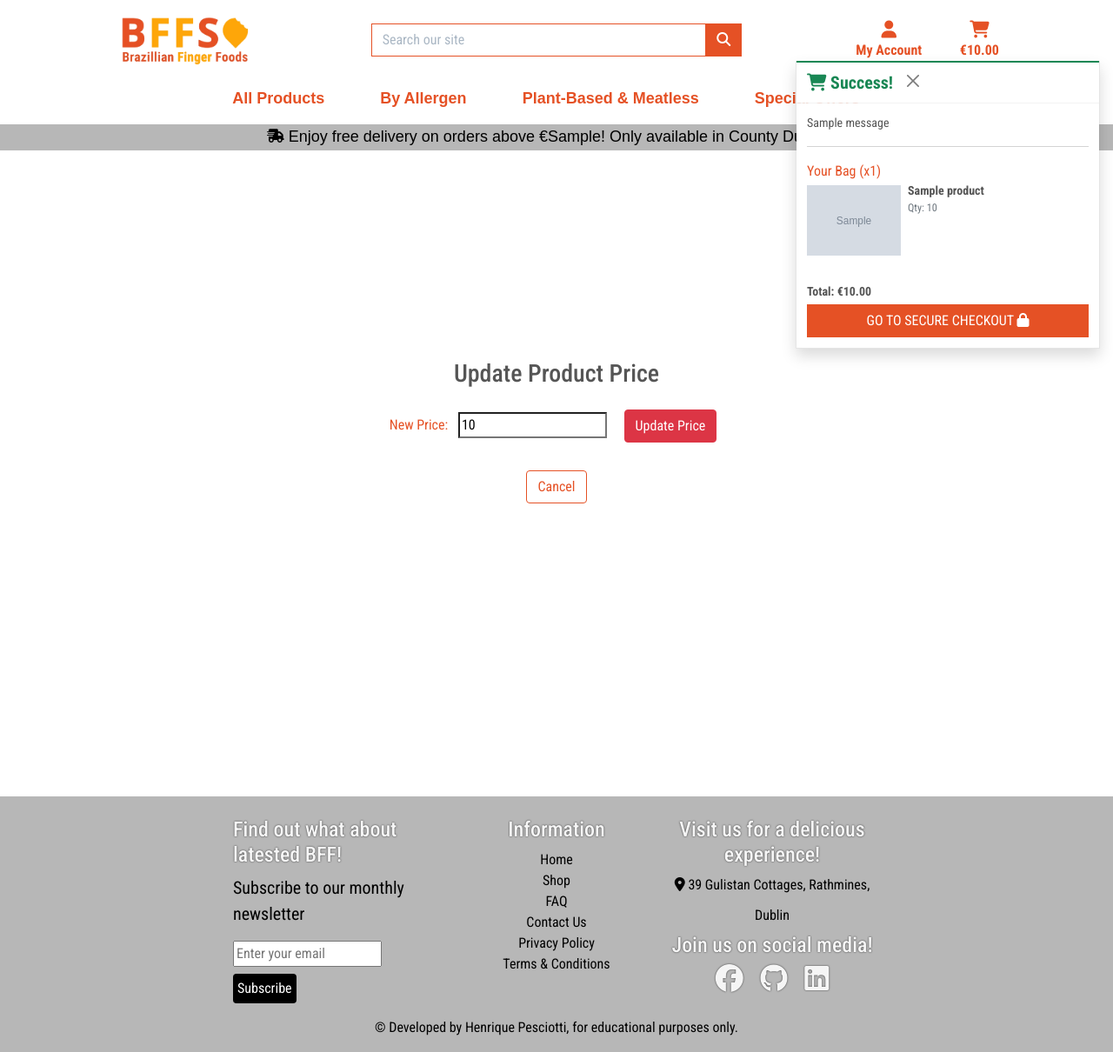
After one commit to hpesciotti/bffs-brazilian-finger-foods, a Django app: template shop_admin/templates/shop_admin/update_price.html in a window 1280 px wide. The commit adds this page. Shown: the whole page at 87% size. Run offline with Django 5.2, Linux system fonts and the light colour scheme; the template is opened without the code that fills it: most values are stand-ins (such as "Sample title", 1, 10 or a date in 2020); grey boxes marked "Sample" are stand-in pictures; one stand-in notice (Sample message) is shown; some libraries are stand-ins or nearby versions.

Commit message:
feat/fix: add change price to shop_admin and fix footer in table pages

```diff
--- a/shop_admin/templates/shop_admin/manage_batches.html
+++ b/shop_admin/templates/shop_admin/manage_batches.html
@@ -15,10 +15,10 @@
 {% block content %}
 <div class="row justify-content-center my-sm-5 my-3 my-lg-4 expand-sm" style="align-content: start;">
     <div class="col-12">
-        <h3 class="text-center">Manage Products</h3>
+        <h3 class="text-center">Manage Batches</h3>
     </div>
     <!-- Search Form -->
-    <div class="col-12 col-md-6 col-lg-4 my-4 py-1 py-lg-0">
+    <div class="col-8 col-md-6 col-lg-4 my-4 py-1 py-lg-0">
         <form method="GET">
             <div class="input-group w-100">
                 <input class="form-control border border-dk-orange rounded-0" type="text" name="q" value="{{ search_query }}"
--- /dev/null
+++ b/shop_admin/templates/shop_admin/update_price.html
@@ -0,0 +1,25 @@
+{% extends "base_custom.html" %}
+
+{% block content %}
+    <div class="container-fluid d-flex justify-content-center align-items-center expand-sm my-3 vh-100">
+        <div class="overlay"></div>
+        <div class="row justify-content-center">
+            <div class="col-12 col-md-8 col-lg-6 col-xl-4">
+                <div class="text-center">
+                    <h3 class="m-2">Update Product Price</h3>
+                    <form method="POST">
+                        {% csrf_token %}
+                        <label for="new_price" class="text-dk-orange m-2">New Price:</label>
+                        <input type="number" step="0.01" id="new_price" name="new_price" value="{{ product.price }}" required>
+                        <button type="submit" class="btn btn-danger m-3">Update Price</button>
+                    </form>
+                    <a href="{% url 'manage_batches' %}" class="btn btn-invert-orange m-3">Cancel</a>
+                </div>
+            </div>
+        </div>
+    </div>
+{% endblock %}
+
+{% block postloadjs %}
+{{ block.super }}
+{% endblock %}
--- a/shop_admin/urls.py
+++ b/shop_admin/urls.py
@@ -7,6 +7,7 @@ urlpatterns = [
     path('manage_batches/', views.manage_batches, name='manage_batches'),
     path('manage_products/', views.manage_products, name='manage_products'),
     path('best_seller/<int:product_id>/', views.best_seller, name='best_seller'),
+    path('update_price/<int:product_id>/', views.update_price, name='update_price'),
     path('apply_discount/<int:batch_id>/', views.apply_discount, name='apply_discount'),
     path('edit_batch/<int:batch_id>/', views.edit_batch, name='edit_batch'),
     path('delete_batch/<int:batch_id>/', views.delete_batch, name='delete_batch'),
--- /dev/null
+++ b/templates/base_custom.html
@@ -0,0 +1,187 @@
+{% load static %}
+
+<!doctype html>
+<html lang="en">
+
+    <head>
+        {% block meta %}
+        <meta http-equiv="X-UA-Compatible" content="ie=edge">
+        <meta charset="utf-8">
+        <meta name="viewport" content="width=device-width, initial-scale=1, shrink-to-fit=no">
+        <!-- Metatags for engine search optmization -->
+        <meta name="description" content="Taste the best Brazilian finger foods in Dublin. Delivered frozen to your doorstep, our comfort foods are perfect for parties and events and as a quick snack.">
+        <meta name="keywords" content="Brazilian appetizers, frozen Brazilian snacks, finger foods from Brazil, Brazilian cuisine Dublin, party appetizers Dublin, Brazilian snacks Dublin">
+        {% comment %} Favicon {% endcomment %}
+        <link rel="apple-touch-icon" sizes="180x180" href="{{ MEDIA_URL }}/favicon/apple-touch-icon.png">
+        <link rel="icon" type="image/png" sizes="32x32" href="{{ MEDIA_URL }}/favicon/favicon-32x32.png">
+        <link rel="icon" type="image/png" sizes="16x16" href="{{ MEDIA_URL }}/favicon/favicon-16x16.png">
+        <link rel="manifest" href="{{ MEDIA_URL }}/favicon/site.webmanifest">
+        {% endblock %}
+
+        {% block extra_meta %}
+        {% endblock %}
+
+        {% block corecss %}
+        <link href="https://cdn.jsdelivr.net/npm/bootstrap@5.0.2/dist/css/bootstrap.min.css" rel="stylesheet"
+            integrity="sha384-EVSTQN3/azprG1Anm3QDgpJLIm9Nao0Yz1ztcQTwFspd3yD65VohhpuuCOmLASjC" crossorigin="anonymous">
+        <link rel="stylesheet" href="{% static 'css/base.css' %}">
+        <!-- Google Fonts CSS -->
+        <link rel="preconnect" href="https://fonts.googleapis.com">
+        <link rel="preconnect" href="https://fonts.gstatic.com" crossorigin>
+        <link href="https://fonts.googleapis.com/css2?family=Open+Sans:ital,wght@0,300..800;1,300..800&family=Roboto+Condensed:ital,wght@0,100..900;1,100..900&display=swap"
+         rel="stylesheet">
+        {% endblock %}
+
+        {% block extra_css %}
+        {% endblock %}
+
+        {% block corejs %}
+        <!-- Font Awesome -->
+        <script src="https://kit.fontawesome.com/73bb3e796f.js" crossorigin="anonymous"></script>
+        <!-- Boostrap Separate Popper and JS -->
+        <script src="https://code.jquery.com/jquery-3.6.0.min.js"></script>
+        <script src="https://cdn.jsdelivr.net/npm/@popperjs/core@2.9.2/dist/umd/popper.min.js"
+            integrity="sha384-IQsoLXl5PILFhosVNubq5LC7Qb9DXgDA9i+tQ8Zj3iwWAwPtgFTxbJ8NT4GN1R8p" crossorigin="anonymous">
+        </script>
+        <script src="https://cdn.jsdelivr.net/npm/bootstrap@5.0.2/dist/js/bootstrap.min.js"
+            integrity="sha384-cVKIPhGWiC2Al4u+LWgxfKTRIcfu0JTxR+EQDz/bgldoEyl4H0zUF0QKbrJ0EcQF" crossorigin="anonymous">
+        </script>
+        <!-- Stripe -->
+        <script src="https://js.stripe.com/v3/"></script>
+        <!-- Mailchimp -->
+        <script type="text/javascript" src="//s3.amazonaws.com/downloads.mailchimp.com/js/mc-validate.js"></script>
+        {% endblock %}
+
+        {% block extra_js %}
+        {% endblock %}
+
+        <title>BFFs - Brazilian Finger Foods</title>
+    </head>
+
+    <body class="d-flex flex-column h-100">
+        <header class="container-fluid fixed-top px-0 mx-0">
+            <div id="topnav" class="row bg-white pt-lg-2 d-none d-lg-flex">
+                <div class="col-12 col-lg-4 my-auto py-1 py-lg-0 d-flex justify-content-center align-items-center">
+                    <a href="{% url 'home' %}" class="nav-link main-logo-link">
+                        <img src="{{ MEDIA_URL }}logo/bffs-logo.webp" alt="BFFs Logo" class="logo m-0 p-0"/>
+                    </a>
+                </div>
+                <div class="col-12 col-lg-4 my-auto py-1 py-lg-0">
+                    <form method="GET" action="{% url 'products' %}">
+                        <div class="input-group w-100">
+                            <input class="form-control border border-dk-orange rounded-0" type="text" name="q"
+                                placeholder="Search our site">
+                            <div class="input-group-append">
+                                <button class="form-control btn btn-dk-orange border border-dk-orange rounded-0" type="submit">
+                                    <span class="icon">
+                                        <i class="fas fa-search"></i>
+                                    </span>
+                                </button>
+                            </div>
+                        </div>
+                    </form>
+                </div>
+                <div class="col-12 col-lg-4 my-auto py-1 py-lg-0">
+                    <ul class="list-inline list-unstyled text-center text-lg-right my-0">
+                        <li class="list-inline-item dropdown">
+                            <a class="text-dk-orange nav-link" href="#" id="user-options" data-bs-toggle="dropdown"
+                                aria-haspopup="true" aria-expanded="false">
+                                <div class="text-center">
+                                    <div><i class="fas fa-user fa-lg"></i></div>
+                                    <p class="fs-6 my-0"><strong>My Account</strong></p>
+                                </div>
+                            </a>
+                            <div class="dropdown-menu border-0" aria-labelledby="user-options">
+                                {% if request.user.is_authenticated %}
+                                {% if request.user.is_superuser %}
+                                <a href="{% url 'shop_admin' %}" class="dropdown-item">Shop Admin</a>
+                                {% endif %}
+                                <a href="{% url 'profile' %}" class="dropdown-item">My Profile</a>
+                                <a href="{% url 'account_logout' %}" class="dropdown-item">Logout</a>
+                                {% else %}
+                                <a href="{% url 'account_signup' %}" class="dropdown-item">Register</a>
+                                <a href="{% url 'account_login' %}" class="dropdown-item">Login</a>
+                                {% endif %}
+                            </div>
+                        </li>
+                        <li class="list-inline-item">
+                            <a class="{% if grand_total %}text-info font-weight-bold{% else %}text-dk-orange{% endif %} nav-link"
+                                href="{% url 'view_bag' %}">
+                                <div class="text-center">
+                                    <div><i class="fa-solid fa-cart-shopping fa-lg"></i></div>
+                                    <p class="fs-6 my-0">
+                                        <strong>
+                                            {% if grand_total %}
+                                            &euro;{{ grand_total|floatformat:2 }}
+                                            {% else %}
+                                            &euro; 0.00
+                                            {% endif %}
+                                        </strong>
+                                    </p>
+                                </div>
+                            </a>
+                        </li>
+                    </ul>
+                </div>
+            </div>
+            <div class="row bg-white">
+                <nav class="navbar navbar-expand-lg navbar-light w-100 px-3">
+                    <button class="navbar-toggler collapsed" type="button" data-bs-toggle="collapse" data-bs-target="#main-nav" aria-controls="main-nav" aria-expanded="false" aria-label="Toggle navigation">
+                        <span class="text-center"><i aria-hidden="true" class="fa-solid fa-bars text-dk-orange fs-2 py-auto"></i></span>
+                    </button>
+                    {% include 'includes/mobile-top-header.html' %}
+                    {% include 'includes/main-nav.html' %}
+                </nav>
+            </div>
+            <div id="delivery-banner" class="row text-center px-0 mx-0">
+                <div class="col bg-gray text-black">
+                    <h6 class="logo-font my-1"><i class="fa-solid fa-truck-fast fa-sm"></i> Enjoy free delivery on orders above &euro;{{ free_delivery_threshold }}! Only available in County Dublin. <i class="fa-solid fa-location-dot fa-sm"></i></h6>
+                </div>
+            </div>
+        </header>
+
+        {% block page_header %}
+        {% endblock %}
+
+        {% if messages %}
+        <div class="message-container">
+            {% for message in messages %}
+            {% with message.level as level %}
+            {% if level == 40 %}
+            {% include 'includes/toasts/toast_error.html' %}
+            {% elif level == 30 %}
+            {% include 'includes/toasts/toast_warning.html' %}
+            {% elif level == 25 %}
+            {% include 'includes/toasts/toast_success.html' %}
+            {% else %}
+            {% include 'includes/toasts/toast_info.html' %}
+            {% endif %}
+            {% endwith %}
+            {% endfor %}
+        </div>
+        {% endif %}
+
+        <!-- Main -->
+        <main class="header-container container-fluid d-flex px-0 mx-0">
+        {% block content %}
+        {% endblock %}
+        </main>
+
+        <!-- Footer -->
+        {% include 'includes/footer_custom.html' %}
+
+        {% block postloadjs %}
+        <script type="text/javascript">
+            jQuery.noConflict();
+
+            (function($) {
+                $(document).ready(function() {
+                    $('.toast').toast('show');
+                });
+            })
+            (jQuery);
+        </script>
+        {% endblock %}
+    </body>
+
+</html>
--- /dev/null
+++ b/templates/includes/footer_custom.html
@@ -0,0 +1,71 @@
+<footer class="bg-gray d-none d-md-block">
+    <div class="container pt-4">
+        <div class="row justify-content-center">
+            <!-- Newsletter sign up -> credit: https://bootsnipp.com/snippets/6XVAB -->
+            <div class="col-md-4 col-12 newsletter">
+                <!-- Mailchimp form -->
+                <form method="POST" action="https://herokuapp.us8.list-manage.com/subscribe/post?u=7690e80b229aa426baa2a6911&amp;id=eed3519497&amp;f_id=008409e1f0" class="newsletter-form validate" target="_blank" id="mc-embedded-subscribe-form" name="mc-embedded-subscribe-form">
+                    <h4 class="text-white-footer">Find out what about latested BFF!</h4>
+                    <p class="text-black fs-5">Subscribe to our monthly newsletter</p>
+                    <div class="mc-field-group">
+                        <label for="mce-EMAIL" class="visually-hidden">Email Address:</label>
+                        <input type="email" name="EMAIL" id="mce-EMAIL" class="required email" placeholder="Enter your email" required="">
+                    </div>
+                    <div id="mce-responses" class="clear foot">
+                        <div class="response" id="mce-error-response" style="display: none;"></div>
+                        <div class="response" id="mce-success-response" style="display: none;"></div>
+                    </div>
+                    <!-- Hidden field to prevent bot signups -->
+                    <div aria-hidden="true" style="position: absolute; left: -5000px;">
+                        <input type="text" name="b_7690e80b229aa426baa2a6911_eed3519497" tabindex="-1" value="">
+                    </div>
+                    <button type="submit" class="btn btn-black my-2 p-1">Subscribe</button>
+                </form>
+            </div>
+            <!-- links -->
+            <div class="col-md-4 col-12 text-center">
+                <div>
+                    <h4 class="text-white-footer">Information</h4>
+                    <ul class="list-unstyled">
+                        <li><a href="{% url 'home' %}" class="footer-links">Home</a></li>
+                        <li><a href="{% url 'products' %}" class="footer-links">Shop</a></li>
+                        <li><a href="/#faq" class="footer-links">FAQ</a></li>
+                        <li><a href="{% url 'contacts' %}" class="footer-links">Contact Us</a></li>
+                        <li><a href="https://www.freeprivacypolicy.com/live/8d082c4d-78cf-425d-beb6-182e5dddac93" target="_blank" class="footer-links">Privacy
+                                Policy</a></li>
+                        <li><a href="/static/docs/terms_and_conditions.pdf" target="_blank" class="footer-links">Terms &amp; Conditions</a></li>
+                    </ul>
+                </div>
+            </div>
+            <div class="col-md-4 col-12 text-center">
+                <!-- Address -->
+                <h4 class="text-white-footer">Visit us for a delicious experience!</h4>
+                <div class="footer-address">
+                    <a href="https://maps.app.goo.gl/X9xdtvN4RoMJQg6h9" target="_blank" rel="noopener" class="address-link" title="BFFs Dublin">
+                        <p class="footer-link mb-2"><i class="fas fa-map-marker-alt mb-3" aria-hidden="true"></i> 39 Gulistan Cottages,
+                            Rathmines, Dublin</p>
+                    </a>
+                </div>
+                <!-- Social Media Icons -->
+                <h4 class="text-white-footer">Join us on social media!</h4>
+                <div>
+                    <a href="https://www.facebook.com/people/BFFs-Brazilian-Finger-Foods/61571720907799/" target="_blank" rel="noopener" aria-label="Visit our Facebook page (opens in a new tab)" title="Visit our Facebook page">
+                        <i class="fa-brands fa-facebook icon-footer fs-2" aria-hidden="true"></i>
+                    </a>
+                    <a href="https://github.com/hpesciotti" target="_blank" rel="noopener" aria-label="Visit our GitHub profile (opens in a new tab)" title="Visit our GitHub profile" class="mx-3">
+                        <i class="fa-brands fa-github icon-footer fs-2" aria-hidden="true"></i>
+                    </a>
+                    <a href="https://ie.linkedin.com/in/henrique-pesciotti-694404134" target="_blank" rel="noopener" aria-label="Visit our LinkedIn profile (opens in a new tab)" title="Visit our LinkedIn profile">
+                        <i class="fa-brands fa-linkedin icon-footer fs-2" aria-hidden="true"></i>
+                    </a>
+                </div>
+            </div>
+        </div>
+        <!-- Credits -->
+        <div class="row text-center pt-2 justify-content-end">
+            <a href="https://github.com/hpesciotti/bffs-brazilian-finger-foods/blob/main/README.md" target="_blank" rel="noopener" class="address-link text-center" title="BFFs README">
+                <p class="footer-link">© Developed by Henrique Pesciotti, for educational purposes only.</p>
+            </a>
+        </div>
+    </div>
+</footer>
```
Also changed, not shown: shop_admin/templates/shop_admin/manage_products.html (+4 -4 lines), shop_admin/views.py (+31 -0 lines).
